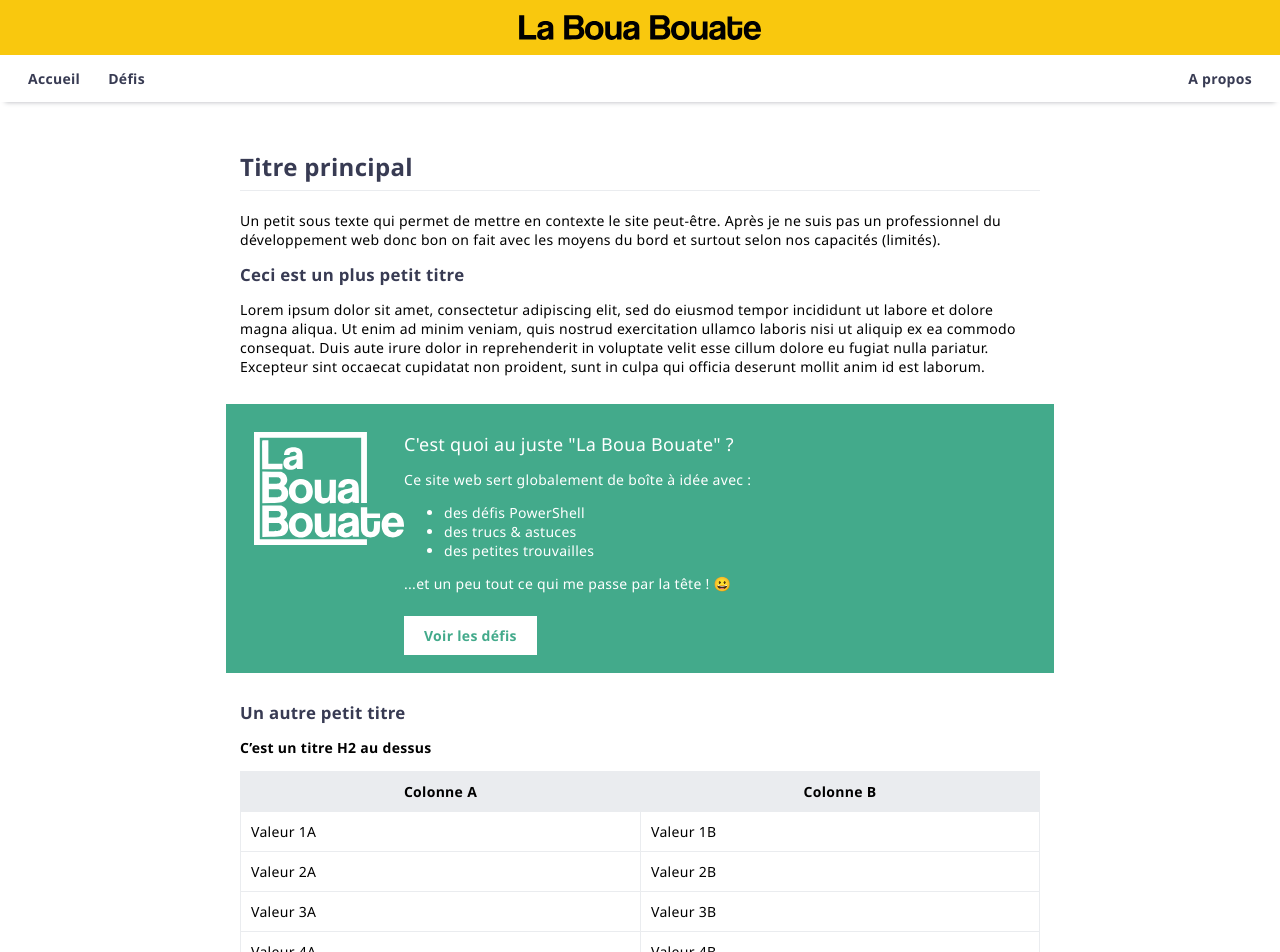
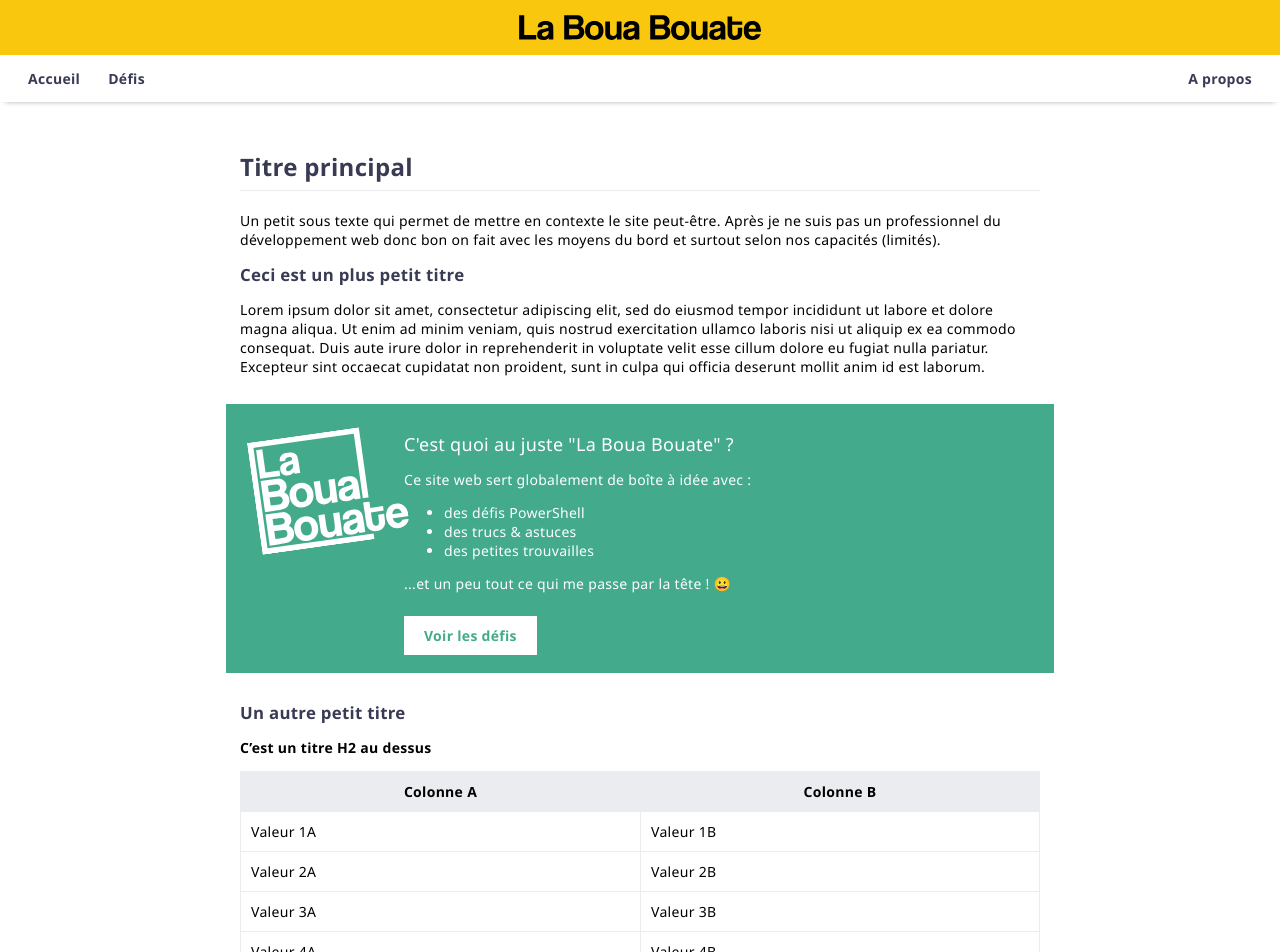
Before and after one commit to leobouard/leobouard.github.io, a Jekyll site: the page built from index.md, in a window 1280 px wide. Shown: the top 952 px of the page. Built offline with Jekyll 4.4.1, drawn with Linux system fonts in a browser that asks for light colours; our own code applies the rules of GitHub Pages for plain Markdown files.

Commit message:
Update index.md

```diff
--- a/index.md
+++ b/index.md
@@ -7,8 +7,8 @@ Un petit sous texte qui permet de mettre en contexte le site peut-être. Après
 Lorem ipsum dolor sit amet, consectetur adipiscing elit, sed do eiusmod tempor incididunt ut labore et dolore magna aliqua. Ut enim ad minim veniam, quis nostrud exercitation ullamco laboris nisi ut aliquip ex ea commodo consequat. Duis aute irure dolor in reprehenderit in voluptate velit esse cillum dolore eu fugiat nulla pariatur. Excepteur sint occaecat cupidatat non proident, sunt in culpa qui officia deserunt mollit anim id est laborum.
 
 <div class="hero">
-    <div style="display: table; vertical-align: center;">
-        <img src="/assets/images/logo_white.svg" width="150px">
+    <div style="display: table; vertical-align: middle;">
+        <img src="/assets/images/logo_white.svg" width="150px" margin="25px" style="transform: rotate(-8deg);">
     </div>
     <div>
         <span style="font-size: large;">C'est quoi au juste "La Boua Bouate" ?</span>
```
